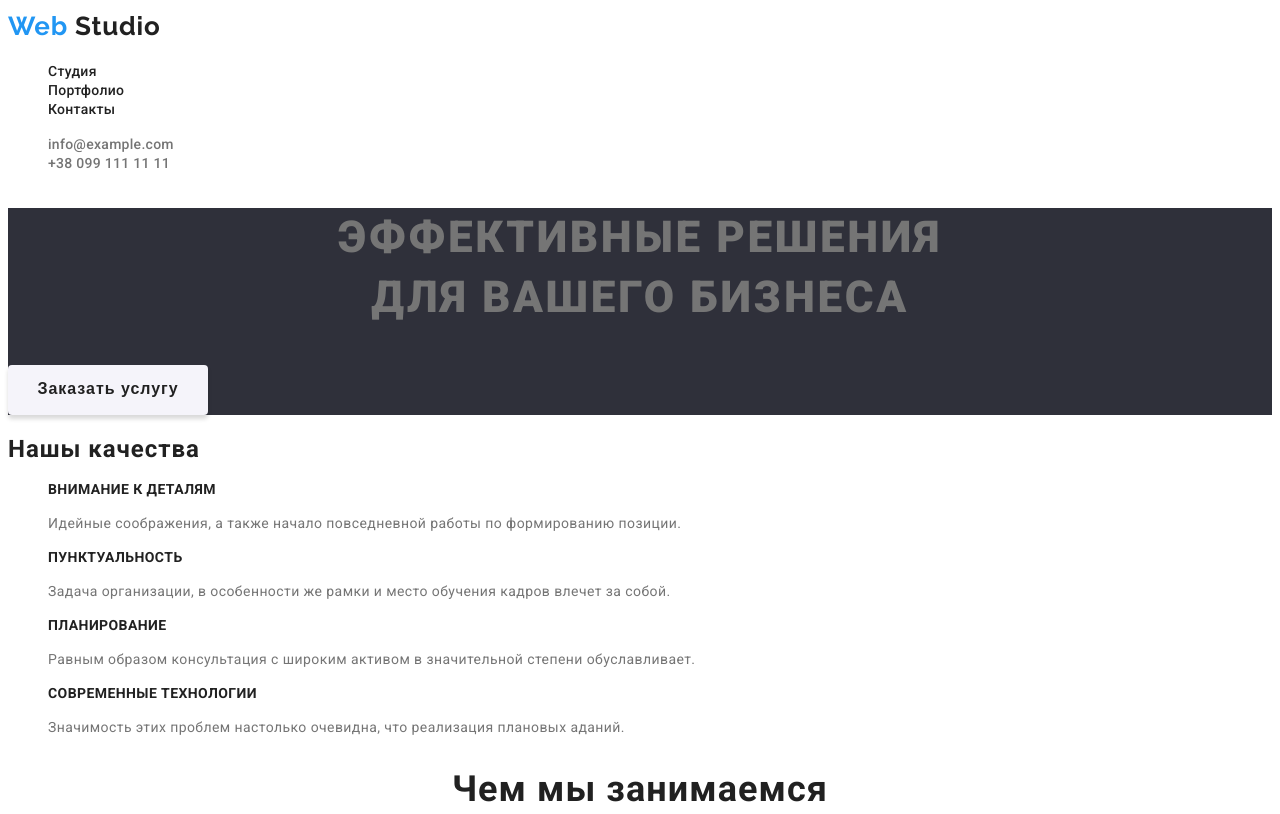
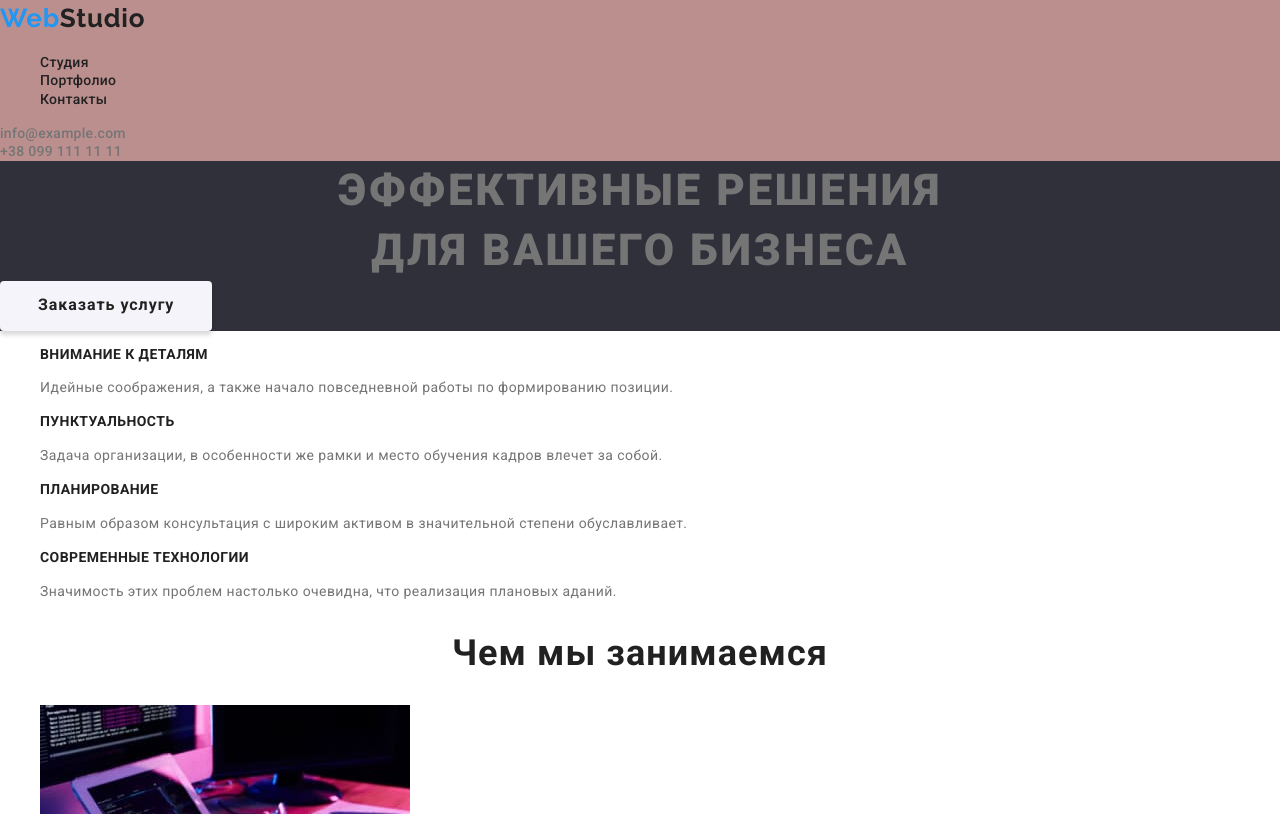
Before and after one commit to petrohonchuk/goit-markup-hw-02., a plain HTML site: page index.html in a window 1280 px wide. Shown: the top 814 px of the page. Drawn offline with nearby package versions, Linux system fonts and the light colour scheme.

Commit message:
add normalise css

```diff
--- a/css/style.css
+++ b/css/style.css
@@ -37,6 +37,9 @@ ul {
   color: var(--accent-color);
 }
 /*-------------------------------header-----------------------------*/
+.header {
+  background-color: rosybrown;
+}
 .logo {
   text-decoration: none;
   font-family: Raleway;
@@ -60,6 +63,11 @@ ul {
   color: var(--accent-color);
 }
 /*contacts*/
+
+.contacts {
+  margin: 0;
+  padding: 0;
+}
 .mail {
   text-decoration: none;
 
@@ -96,6 +104,8 @@ ul {
   letter-spacing: 0.06em;
   text-transform: uppercase;
   color: var(--primary-text-color);
+  margin: 0;
+  padding: 0;
 }
 .hero-button {
   display: inline-block;
@@ -106,25 +116,34 @@ ul {
   font-weight: 700;
   font-size: 16px;
   line-height: 1.9;
-  display: flex;
-  justify-content: center;
-  align-items: center;
   text-align: center;
   letter-spacing: 0.06em;
   color: var(--title-text-color);
   background-color: var(--color-portfolio-button);
   box-shadow: 0px 4px 4px rgba(0, 0, 0, 0.15);
-  width: 200px;
+  min-width: 200px;
   height: 50px;
-  left: 700px;
-  top: 430px;
 }
+
+.span-button {
+  padding: 10px 32px 10px 32px;
+}
+
 .hero-section .hero-button:hover {
   color: var(--primary-white-color);
   background-color: var(--accent-color);
 }
 
-/*our qualities section*/
+/*----------------------------------------our qualities section------------------------------*/
+/*скрывае заголовок наши качества*/
+.our-qualities {
+  margin: 0;
+  padding: 0;
+  height: 0;
+  width: 0;
+  font-size: 0;
+  line-height: 0;
+}
 .our-qualities-title {
   font-weight: 700;
   font-size: 14px;
@@ -174,6 +193,7 @@ ul {
 .portfolio-button-section {
 }
 .portfolio-button {
+  font-family: inherit;
   font-weight: 500;
   font-size: 16px;
   line-height: 1.6;
@@ -184,6 +204,9 @@ ul {
   border: var(--color-portfolio-button);
   border-radius: 4px;
   cursor: pointer;
+  min-width: 73px;
+  height: 30px;
+  margin: 6px 22px;
 }
 
 .main .portfolio-button-section .portfolio-button:hover,
@@ -206,3 +229,6 @@ ul {
   letter-spacing: 0.03em;
   color: var(--primary-text-color);
 }
+.portfolio-link {
+  text-decoration: none;
+}
--- a/index.html
+++ b/index.html
@@ -9,13 +9,14 @@
     <link rel="preconnect" href="https://fonts.gstatic.com" crossorigin>
     <link href="https://fonts.googleapis.com/css2?family=Raleway:wght@700&family=Roboto:wght@400;500;700;900&display=swap"
         rel="stylesheet">
+    <link rel="stylesheet" href="https://cdnjs.cloudflare.com/ajax/libs/normalize/8.0.1/normalize.min.css">
     <link rel="stylesheet" href="css/style.css">
 </head>
 <body>
     <!--header section-->
     <header class="header" >
         <nav class="header-nav">
-            <a href="./index.html" lang="en" class="logo"> <span lang="en" class="logo-web">Web</span> Studio</a>
+            <a href="./index.html" lang="en" class="logo"> <span lang="en" class="logo-web">Web</span>Studio</a>
             <ul class="header-nav-list" >
                 <li><a href="./index.html"  class="link">Студия</a></li>
                 <li><a href="./portfolio.html" class="link">Портфолио</a></li>
@@ -34,12 +35,12 @@
         <!--hero-section-->
         <section class="hero-section">
             <h1 class="hero-title">Эффективные решения <br> для вашего бизнеса</h1>
-            <button type="button" class="hero-button"> Заказать услугу</button>
+            <button type="button" class="hero-button"> <span class="span-button">Заказать услугу</span></button>
 
         </section>
         <!--нашы качества -->
-        <section>
-            <h2>Нашы качества</h2>
+        <section class="our-qualities-section" >
+            <h2 class="our-qualities">Нашы качества</h2>
                 <ul>
                     <li>
                         <h3 class="our-qualities-title">Внимание к деталям</h3>
@@ -119,7 +120,7 @@
     </main>
     <!--footer-sectoin-->
     <footer>
-        <a href="./index.html" lang="en" class="logo"><span class="logo-web" lang="en">Web</span> Studio</a>
+        <a href="./index.html" lang="en" class="logo"><span class="logo-web" lang="en">Web</span>Studio</a>
         <address class="adress">
             г. Киев, пр-т Леси Украинки, 26
         </address>
```
Also changed, not shown: portfolio.html (+12 -11 lines).
